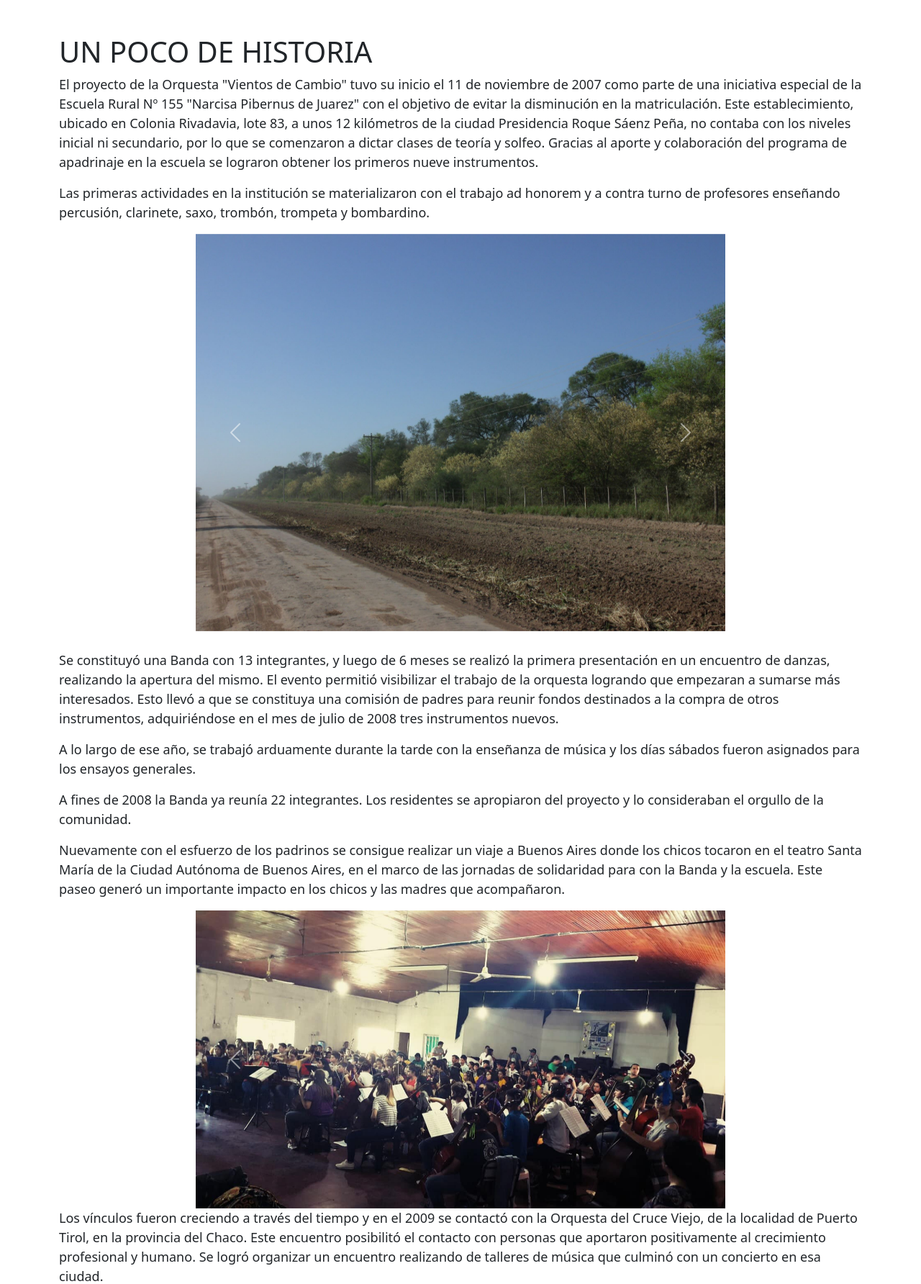
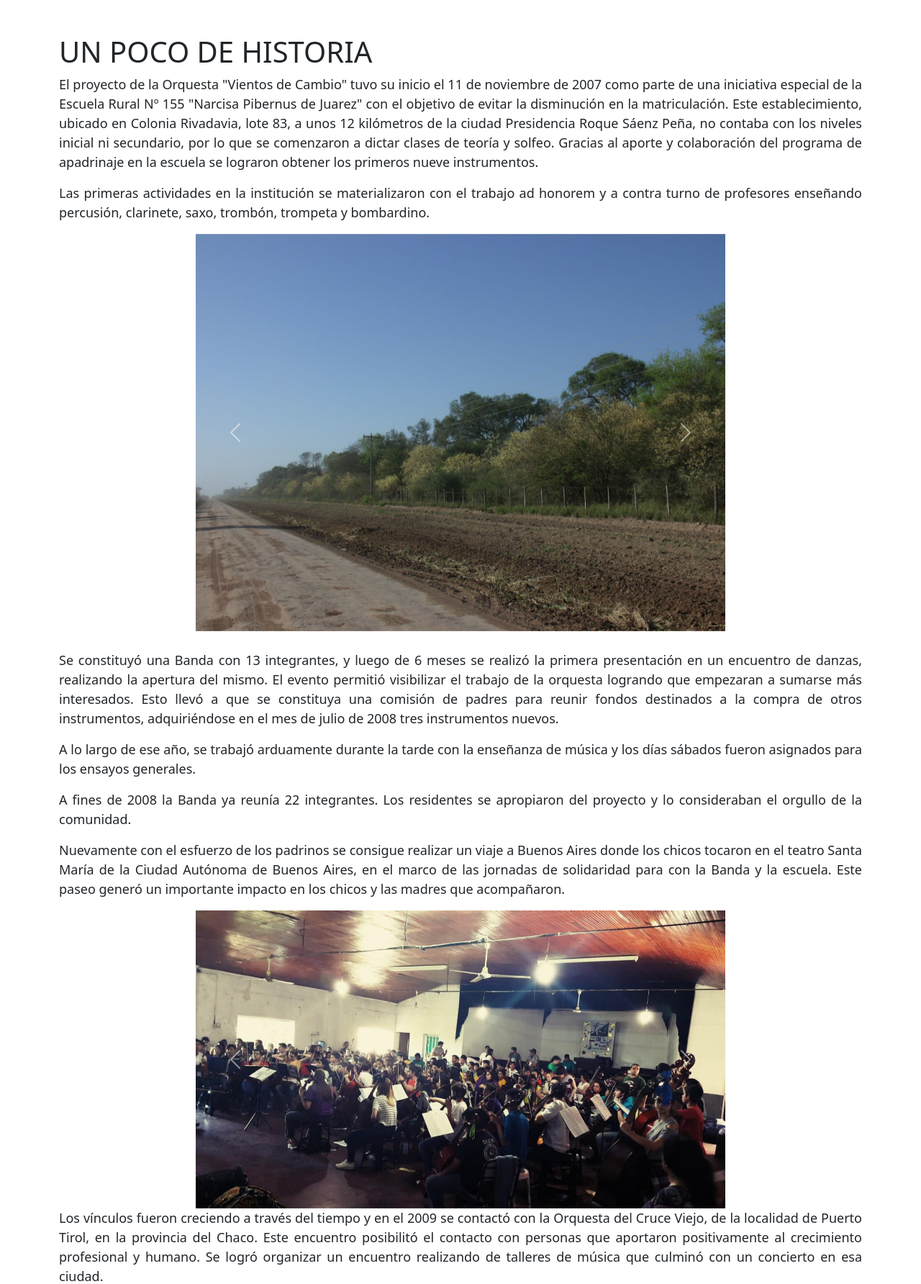
Before and after one commit to llalexis90ll/Proyecto-7, a Django app: page /NUESTRA_HISTORIA in a window 1280 px wide. Shown: the part 146-1930 px from the top of the page at 72% size. Run offline with Django 4.2, Linux system fonts and the light colour scheme.

Commit message:
Algunos datos en Nuestra Historia 2

```diff
--- a/Proj_finalE7/blog/templates/NUESTRA_HISTORIA.html
+++ b/Proj_finalE7/blog/templates/NUESTRA_HISTORIA.html
@@ -5,7 +5,7 @@
     <div class="container text-center"></div>
     <h1>UN POCO DE HISTORIA </h1>
     <div class="bd-example">
-    <div class="text-align-justify"><font size=4>
+    <div style="text-align: justify;"><font size=4>
 
         <p>El proyecto de la Orquesta "Vientos de Cambio" tuvo su inicio el 11 de noviembre de 2007 como parte de una iniciativa especial de la Escuela Rural Nº 155 "Narcisa Pibernus de Juarez" con el objetivo de evitar la disminución en la matriculación. Este establecimiento, ubicado en Colonia Rivadavia, lote 83, a unos 12 kilómetros de la ciudad Presidencia Roque Sáenz Peña, no contaba con los niveles inicial ni secundario, por lo que se comenzaron a dictar clases de teoría y solfeo. Gracias al aporte y colaboración del programa de apadrinaje en la escuela se lograron obtener los primeros nueve instrumentos.</p>
         <p>Las primeras actividades en la institución se materializaron con el trabajo ad honorem y a contra turno de profesores enseñando percusión, clarinete, saxo, trombón, trompeta y bombardino.</p>
```
